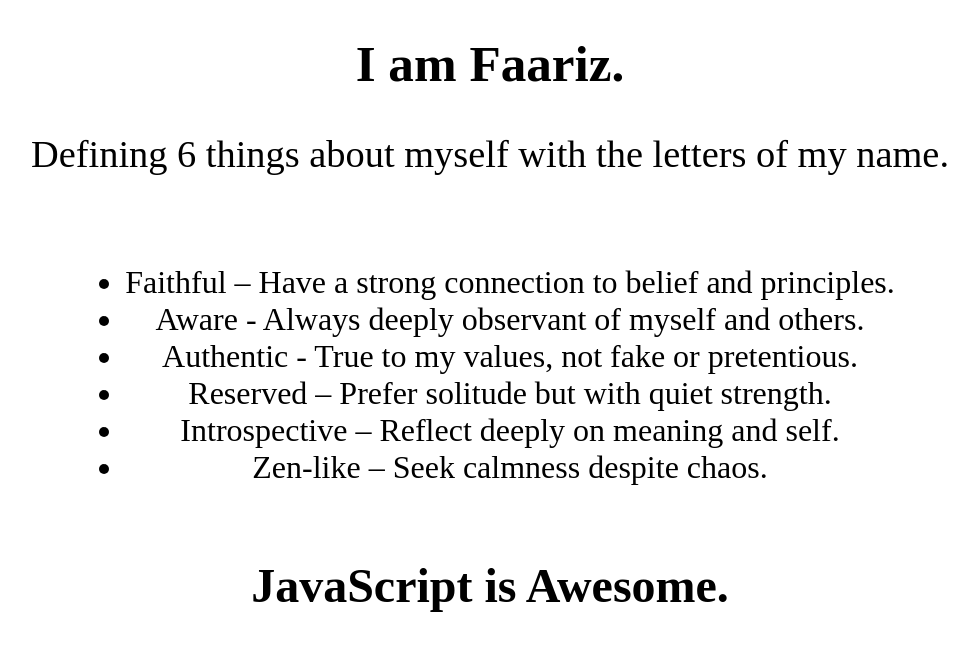
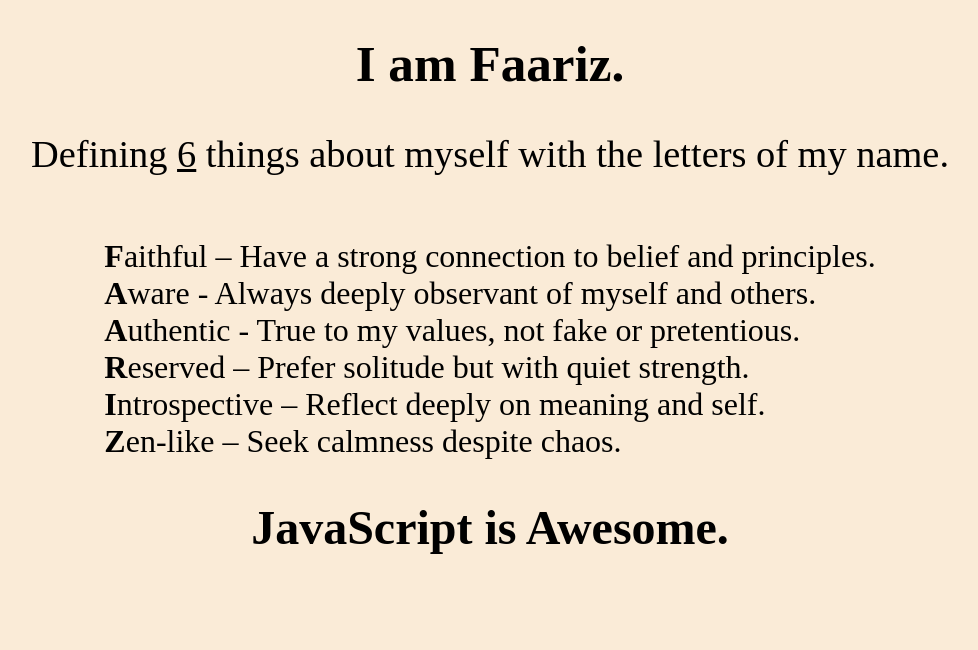
Before and after one commit to faarizsheikh/Faariz_Sheikh_Learning_Angular, an Angular app: page / in a window 1280 px wide. Shown: the top 650 px of the page, without its empty margins (150-1128 px from the left). Built offline with nearby package versions, Linux system fonts and the light colour scheme.

Commit message:
Fixes & Modifications (Add/Remove).

```diff
--- a/src/app/app.css
+++ b/src/app/app.css
@@ -1,33 +1,45 @@
-:root {
+/* HTML */
+:root { /* Also called html */
   font-size: 62.5%; /* 62.5% x default font size (16px) =  10px [Learned long ago from YT Channel, Danni Krossing] */
 }
 
-h1, h2, p, ul {
+/* HEADINGS: H1, H2 */
+h1, h2 {
   text-align: center;
 }
-
-p, ul {
-  font-size: 2.0em; /* 10px (from :root) x 2em = 12px */
+h1 {
+  font-size: 3.2em; /* 3.2em x root's font (See line 3 to see how the root html/:font changed from 16 to 10px) = 32px */
 }
-
-h1 {
-  font-size: 3.2em; /* See comment in line 10. */
-}
-
 h2 {
   font-size: 3.0em;
 }
 
+/* DIV, SPANS, PARAGRAPH & LISTING */
+div, p, ul{
+  &:not(ul) {
+    display: flex;
+  }
+  &:not(li) {
+    justify-content: center;
+  }
+}
+span {
+  text-decoration: underline;
+}
 p {
   font-size: 2.4em;
+  height: 50px;
+}
+ul {
+  list-style-type: none;
+  margin: 0;
+  padding: 0;
+}
+li {
+  font-size: 2em;
+  align-items: center;
 }
 
-div {
-  flex-basis: 100%;
-  display: flex;
-  justify-content: center;
+ul > li::first-letter{
+  font-weight: bold;
 }
-
-ul{
-   text-align: center;
-}
--- a/src/app/app.html
+++ b/src/app/app.html
@@ -1,6 +1,6 @@
 <!-- app.html-->
 <h1>I am {{name}}.</h1>
-<p>Defining {{number}} things about myself with the letters of my name.</p><br>
+<p>Defining&nbsp;<span>{{number}}</span>&nbsp;things about myself with the letters of my name.</p><br>
 
 <div>
 <ul>
--- a/src/styles.css
+++ b/src/styles.css
@@ -1 +1,4 @@
 /* You can add global styles to this file, and also import other style files */
+:root {
+  background-color: antiquewhite;
+}
```
